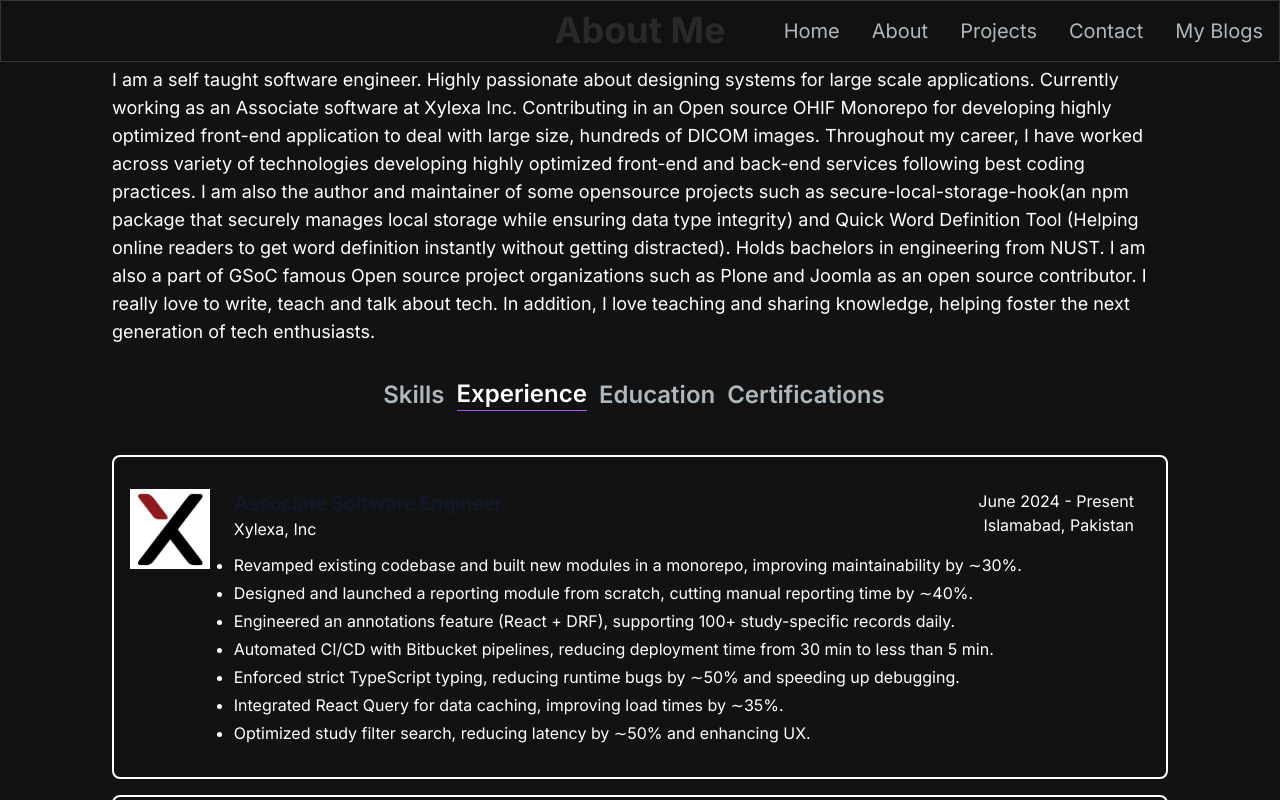
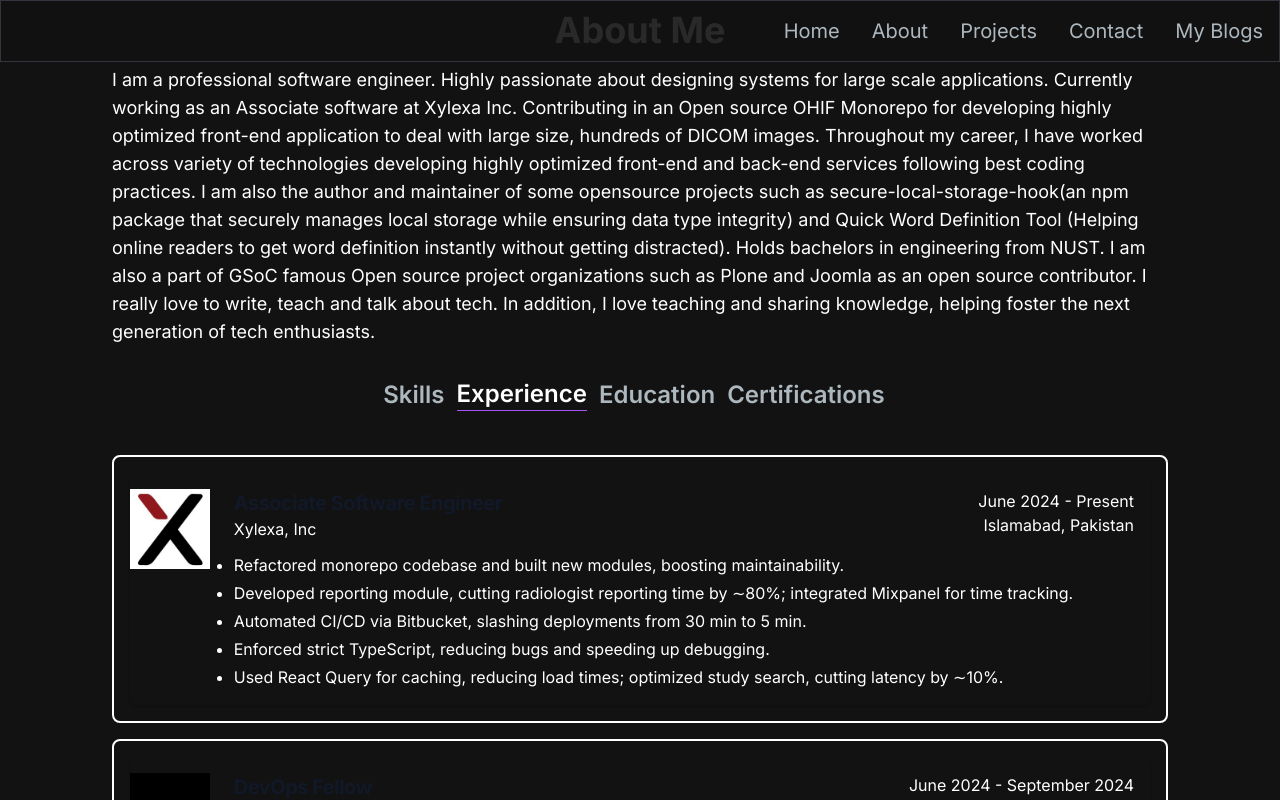
Before and after one commit to rabahalishah/portfolio-website, a Next.js app in the folder portfolio-website/: page / in a window 1280 px wide. Both pictures are taken after a click on the button "Experience". Shown: the part 1094-1894 px from the top of the page. Built offline with nearby package versions, Linux system fonts and the light colour scheme.

Commit message:
updates resume, about section, experience

```diff
--- a/portfolio-website/app/components/AboutSection.jsx
+++ b/portfolio-website/app/components/AboutSection.jsx
@@ -29,7 +29,7 @@
             About Me
           </h2>
           <p className="text-base lg:text-lg text-center lg:text-left">
-            I am a self taught software engineer. Highly passionate about
+            I am a professional software engineer. Highly passionate about
             designing systems for large scale applications. Currently working as
             an Associate software at Xylexa Inc. Contributing in an Open source
             OHIF Monorepo for developing highly optimized front-end application
--- a/portfolio-website/app/userData/experienceData.tsx
+++ b/portfolio-website/app/userData/experienceData.tsx
@@ -7,31 +7,23 @@
     description: (
       <ul className="space-y-1 list-disc list-outside">
         <li>
-          Revamped existing codebase and built new modules in a monorepo,
-          improving maintainability by ∼30%.
+          Refactored monorepo codebase and built new modules, boosting
+          maintainability.
         </li>
         <li>
-          Designed and launched a reporting module from scratch, cutting manual
-          reporting time by ∼40%.
+          Developed reporting module, cutting radiologist reporting time by
+          ∼80%; integrated Mixpanel for time tracking.
         </li>
         <li>
-          Engineered an annotations feature (React + DRF), supporting 100+
-          study-specific records daily.
+          Automated CI/CD via Bitbucket, slashing deployments from 30 min to 5
+          min.
         </li>
         <li>
-          Automated CI/CD with Bitbucket pipelines, reducing deployment time
-          from 30 min to less than 5 min.
+          Enforced strict TypeScript, reducing bugs and speeding up debugging.
         </li>
         <li>
-          Enforced strict TypeScript typing, reducing runtime bugs by ∼50% and
-          speeding up debugging.
-        </li>
-        <li>
-          Integrated React Query for data caching, improving load times by ∼35%.
-        </li>
-        <li>
-          Optimized study filter search, reducing latency by ∼50% and enhancing
-          UX.
+          Used React Query for caching, reducing load times; optimized study
+          search, cutting latency by ∼10%.
         </li>
       </ul>
     ),
@@ -40,6 +32,33 @@
     jobType: "Full-time",
     location: "Islamabad, Pakistan",
     company: "Xylexa, Inc",
+  },
+  {
+    title: "DevOps Fellow",
+    image: "/images/experience/BYTEWISE.png",
+    bg: "bg-[#a633f1]",
+    link: "https://www.linkedin.com/company/bytewiseltd",
+    description: (
+      <ul className=" space-y-1 list-disc list-outside">
+        <li>
+          Completed an intensive DevOps fellowship, mastering CI/CD, docker and
+          a 10+ hour computer networking course.
+        </li>
+        <li>
+          Deployed a real-world project, implementing Jenkins pipelines to
+          automate workflows by ∼35%.
+        </li>
+        <li>
+          Collaborated with 20+ peers and mentors, gaining hands-on insights
+          into industry best practices.
+        </li>
+      </ul>
+    ),
+    startDate: "June 2024",
+    EndData: "September 2024",
+    jobType: "Fellowship",
+    location: "Remote",
+    company: "Bytewise Limited",
   },
   {
     title: "Frontend Developer",
@@ -85,29 +104,17 @@
     description: (
       <ul className="space-y-1 list-disc list-outside">
         <li>
-          V3 Development: Collaborate with the development team to work on the
-          latest version of XyCAD (V3). Actively involved in creating new
-          features, implementing UI components, and ensuring a smooth and
-          efficient user interface.
+          • Contributed to XyCAD V3 by developing responsive UI components in
+          React.js, used daily by 30+ radiologists.
         </li>
         <li>
-          Responsive UIs: Leveraged my expertise in React.js and front-end
-          development to design and develop responsive user interfaces. This
-          involves ensuring that XyCAD is accessible and functional across
-          various devices and screen sizes.
+          • Contributed in XyConnect Portal (project and team management tool)
+          from wireframing to development, accelerating feature delivery by ∼10%
         </li>
         <li>
-          Front-End Optimization: Taking the initiative to analyze the existing
-          codebase of V2 and identify areas that can be optimized. Improving the
-          performance and efficiency of the front-end code to enhance the
-          overall user experience.
+          • Collaborated closely with cross-functional teams for seamless
+          backend integration.
         </li>
-        <i>
-          Problem-Solving: As working on V3 and optimizing V2, we are
-          encountering various challenges and roadblocks. Using problem-solving
-          skills and collaborating with team to find innovative solutions and
-          implement best practices to address these issues effectively.
-        </i>
       </ul>
     ),
     startDate: "June 2023",
```
Also changed, not shown: portfolio-website/public/images/experience/BYTEWISE.png (added), 1 other file (tests, documents, lock files or other folders).
